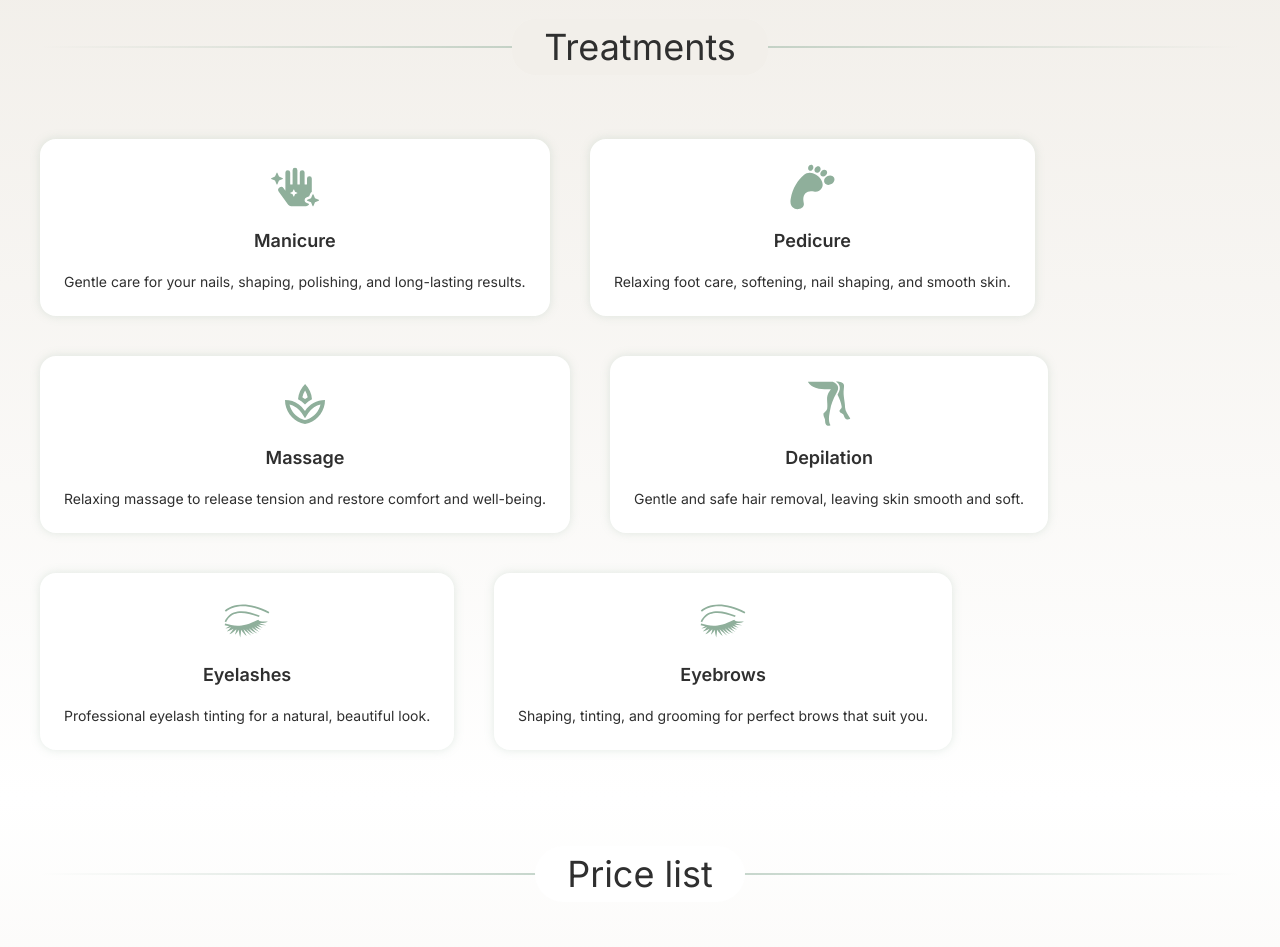
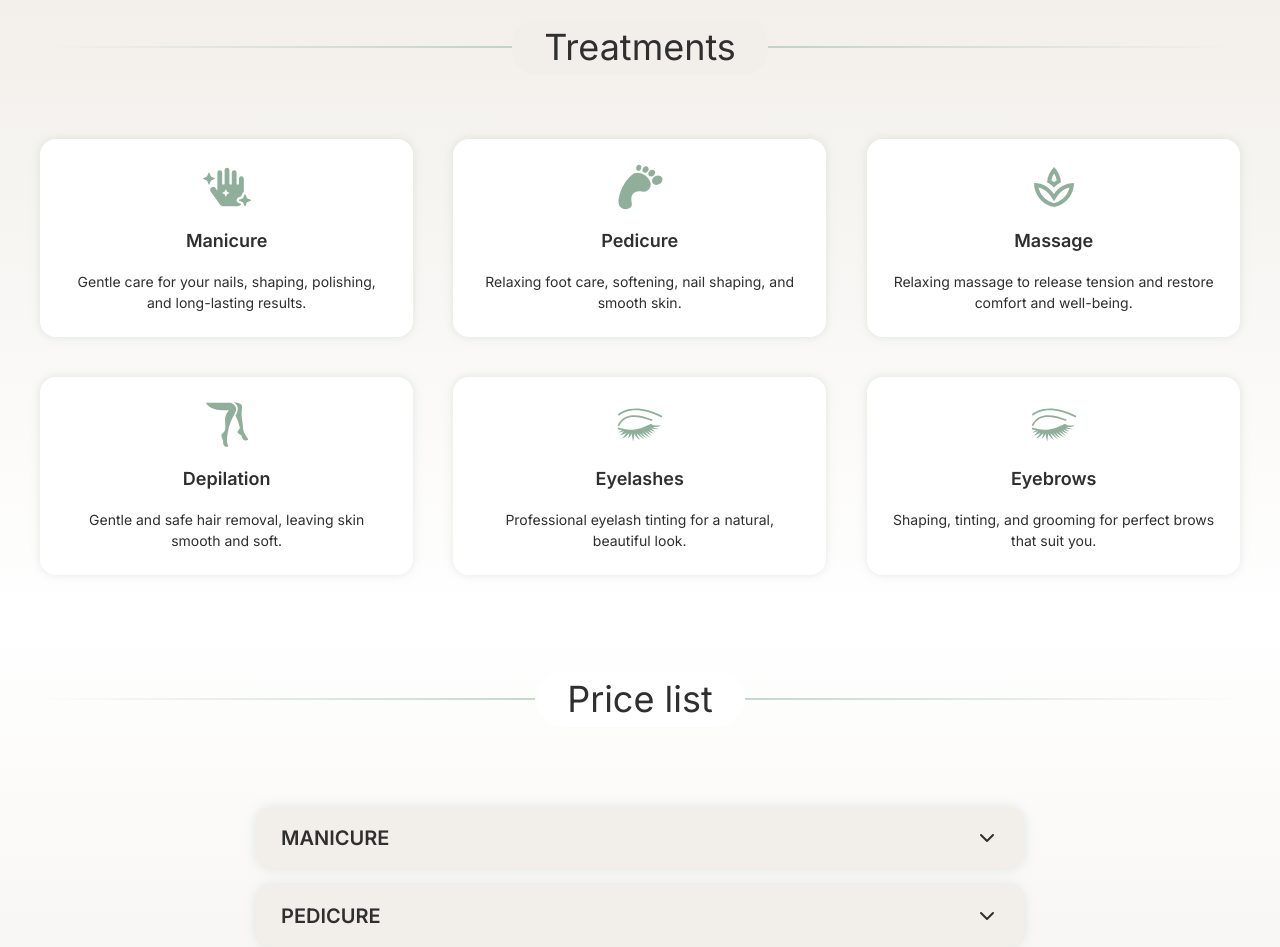
Before and after one commit to netkatya/the-nail-touch, a Next.js app: page / in a window 1280 px wide. Shown: the part 1460-2407 px from the top of the page. Built offline with nearby package versions, Linux system fonts and the light colour scheme.

Commit message:
grid back

```diff
--- a/components/Treatments/Treatments.tsx
+++ b/components/Treatments/Treatments.tsx
@@ -61,7 +61,7 @@
           <div className="absolute top-1/2 -translate-y-1/2 w-full h-0.5 bg-linear-to-r from-transparent via-(--color-accent) to-transparent opacity-60" />
         </div>
 
-        <div className="flex flex-wrap gap-10">
+        <div className="grid grid-cols-1 sm:grid-cols-2 lg:grid-cols-3 gap-10">
           {services.map((service, index) => {
             const Icon = service.icon;
             return (
```
